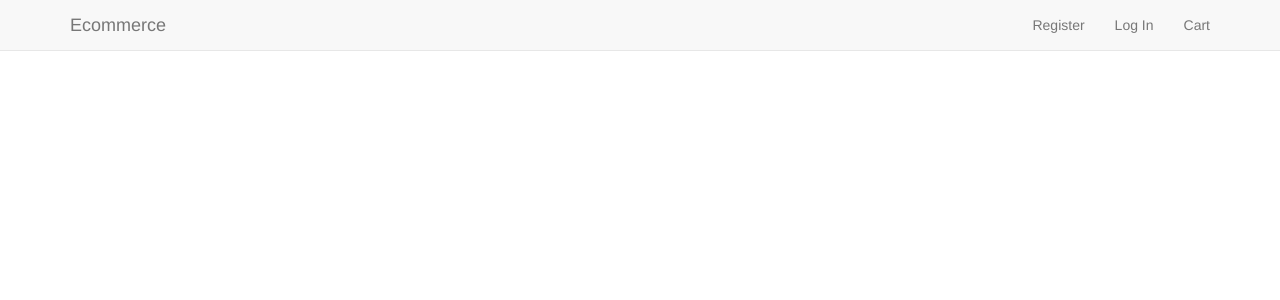
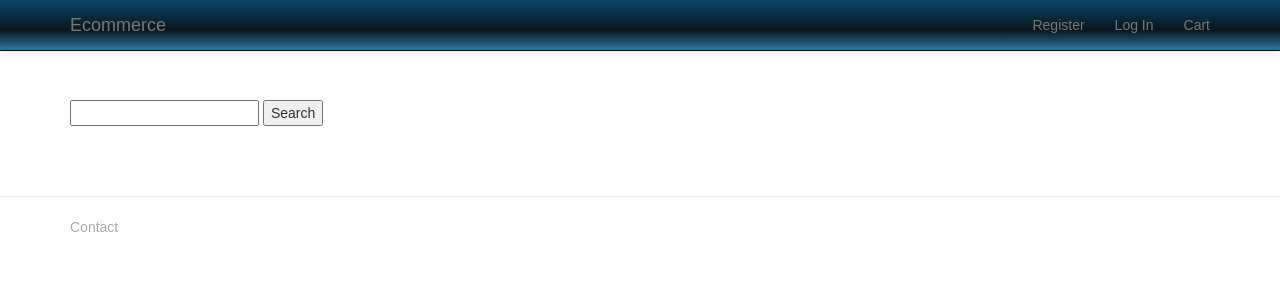
Before and after one commit to markofsuccess/fullstack-ecommerce, a Django app: page / in a window 1280 px wide. Shown: the top 300 px of the page. Run offline with Django 3.2, Linux system fonts and the light colour scheme; data that the repository does not hold is empty; some libraries are stand-ins or nearby versions.

Commit message:
changed color of navbar

```diff
--- a/static/css/custom.css
+++ b/static/css/custom.css
@@ -1,3 +1,83 @@
-form {
-    width: 50%;
+body {
+    font-family: Arial;
+    padding-top: 100px;
 }
+
+.navbar {
+    background-image: -webkit-linear-gradient(#081116, #020608 60%, #030708);
+    background-image: -o-linear-gradient(#04090c, #050b0f 60%, #03080a);
+    background-image: -webkit-gradient(linear, left top, left bottom, from(#07151d), color-stop(60%, #010303), to(#07151d));
+    background-image: linear-gradient(#0a4569, #09161d 60%, #2f779e);
+    background-repeat: no-repeat;
+    filter: progid:DXImageTransform.Microsoft.gradient(startColorstr='#ff54b4eb', endColorstr='#ff1d9ce5', GradientType=0);
+    border-bottom: 1px solid #178acc;
+    -webkit-filter: none;
+    filter: none;
+    -webkit-box-shadow: 0 1px 10px rgba(0,0,0,0.1);
+    box-shadow: 0 1px 10px rgba(0,0,0,0.1);
+    border-color: #010a0f;
+}
+footer {
+    margin-top: 40px;
+    padding-top: 20px;
+    padding-bottom: 20px;
+    border-top: 1px solid #ededed;
+    color: #A9A9A9;
+}
+
+.icon-bar {
+    background-color: #fff;
+}
+
+.accountform {
+    padding-top: 20px;
+}
+
+.badge {
+    padding-left: 9px;
+    padding-right: 9px;
+    -webkit-border-radius: 9px;
+    -moz-border-radius: 9px;
+    border-radius: 9px;
+}
+
+.label-warning[href],
+.badge-warning[href] {
+    background-color: #c67605;
+}
+
+.product {
+    background-size: contain;
+    background-position: center center;
+    background-repeat: no-repeat;
+    width: 150px;
+    height: 150px;
+    margin: 0 auto;
+}
+
+caption p {
+    word-wrap: break-word;
+}
+
+.row.row-flex {
+    display: flex;
+    flex-wrap: wrap;
+    margin-top: 30px;
+}
+
+.panel-default {
+    border-color: transparent;
+    padding: 0 10px;
+}
+
+.panel-body {
+    height: 100%;
+    border: 1px solid #ddd;
+}
+
+.product-description {
+    min-height: 40px;
+}
+.navbar {
+    background-color: black;
+}
```
